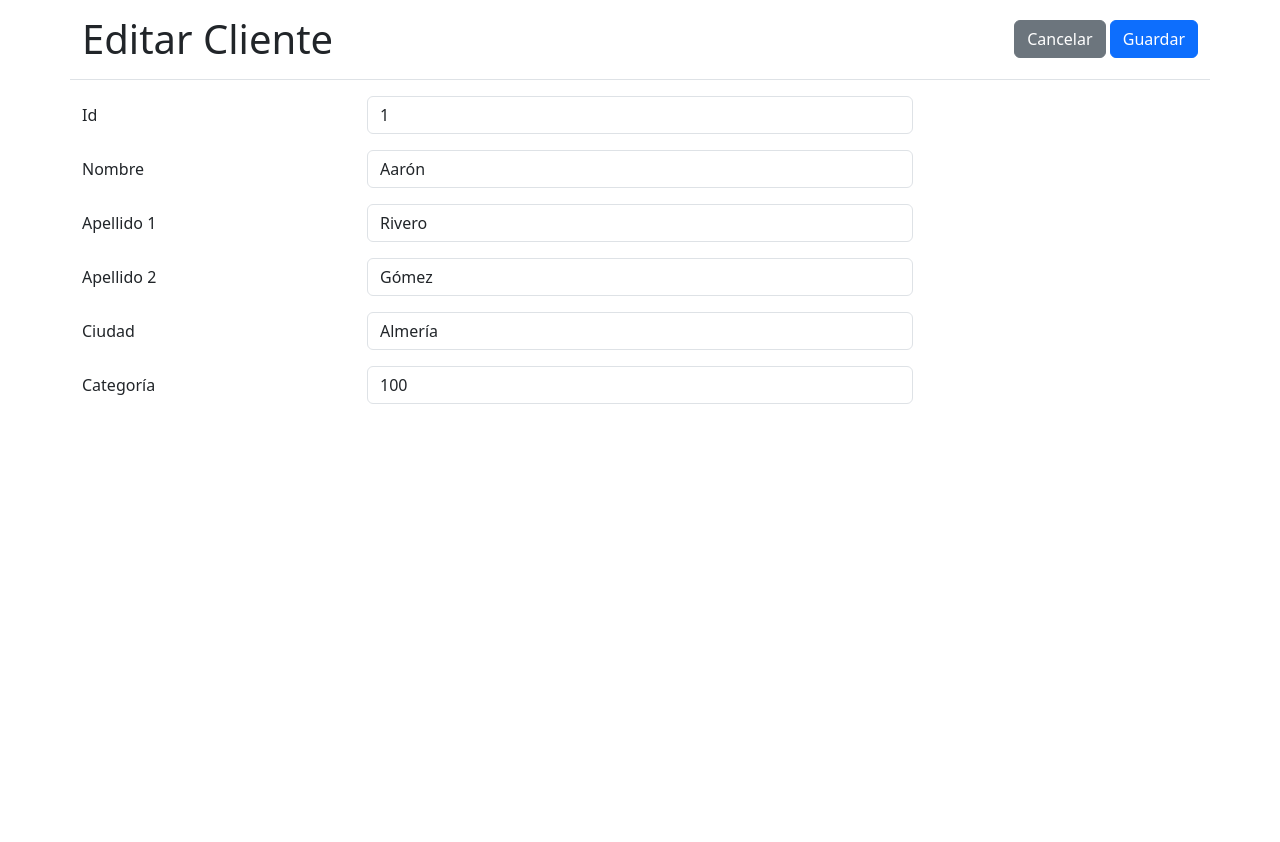
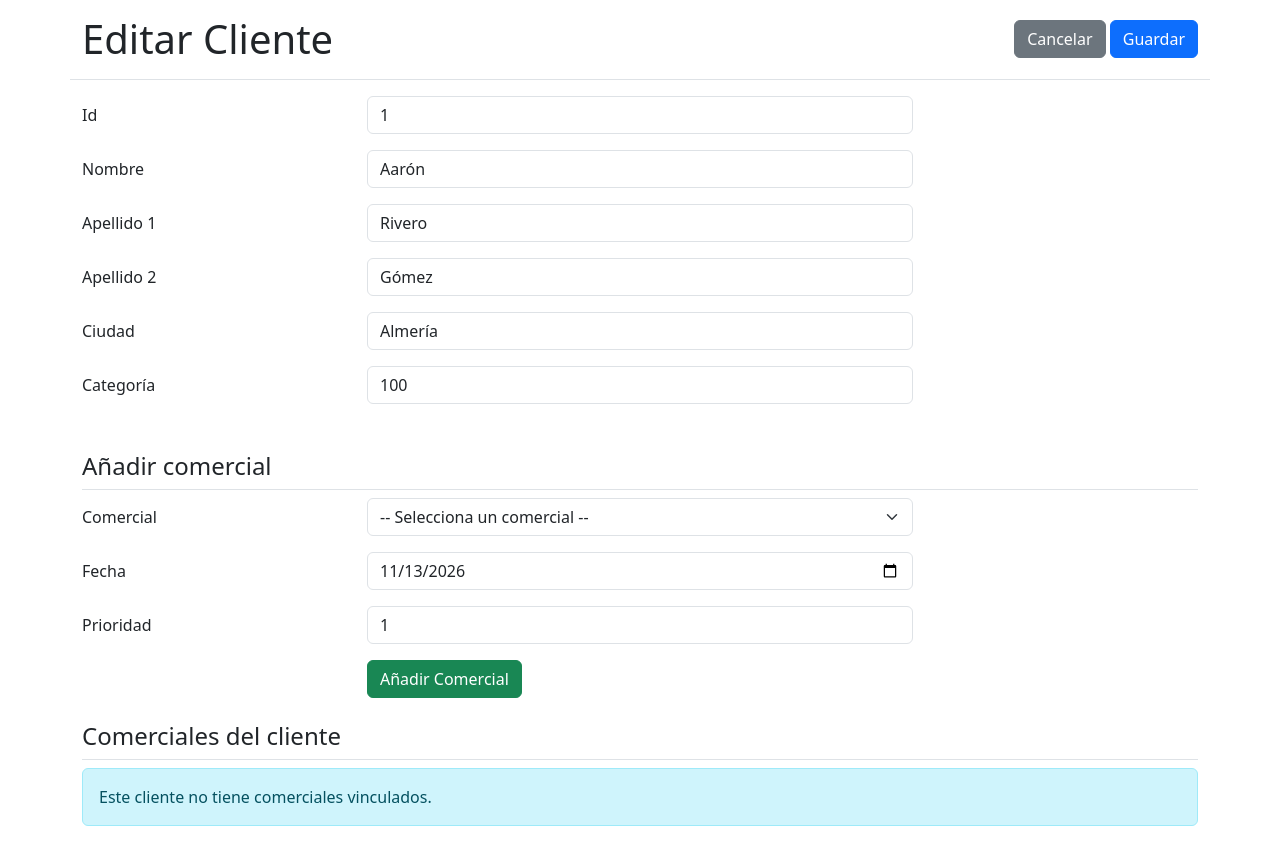
Before and after one commit to Sergi0-RG/spring-ventas, a Spring Boot app: page /clientes/editar/1 in a window 1280 px wide. Shown: the part 73-915 px from the top of the page. Before the commit the page ends 477 px from the top, so only its background shows below. Run offline with Spring Boot 4, Linux system fonts and the light colour scheme; data comes from the database, SQL or seed files in the repository; both versions use the stored data as it was after the commit; data that the repository does not hold is empty.

Commit message:
v0.0.7: relación N:M cliente-comercial (tabla cliente_has_comercial, añadir y borrar comerciales en editar cliente)

```diff
--- a/pom.xml
+++ b/pom.xml
@@ -11,7 +11,7 @@
 	</parent>
 	<groupId>org.iesvdm</groupId>
 	<artifactId>ventas</artifactId>
-	<version>0.0.6</version>
+	<version>0.0.7</version>
 	<name>ventas</name>
 	<description>CRUD ventas con Spring MVC, JDBC y Thymeleaf</description>
 	<properties>
--- a/src/main/java/org/iesvdm/controlador/ClienteController.java
+++ b/src/main/java/org/iesvdm/controlador/ClienteController.java
@@ -1,13 +1,18 @@
 package org.iesvdm.controlador;
 
+import java.time.LocalDate;
+import java.util.ArrayList;
 import java.util.List;
 
 import org.iesvdm.modelo.Cliente;
+import org.iesvdm.modelo.ClienteComercial;
 import org.iesvdm.service.ClienteService;
+import org.iesvdm.service.ComercialService;
 import org.springframework.beans.propertyeditors.StringTrimmerEditor;
 import org.springframework.dao.DataIntegrityViolationException;
 import org.springframework.stereotype.Controller;
 import org.springframework.ui.Model;
+import org.springframework.validation.BindingResult;
 import org.springframework.web.bind.WebDataBinder;
 import org.springframework.web.bind.annotation.GetMapping;
 import org.springframework.web.bind.annotation.InitBinder;
@@ -21,10 +26,12 @@ import org.springframework.web.servlet.mvc.support.RedirectAttributes;
 public class ClienteController {
 
 	private final ClienteService clienteService;
+	private final ComercialService comercialService;
 
 	// Inyección por constructor: no hace falta @Autowired
-	public ClienteController(ClienteService clienteService) {
+	public ClienteController(ClienteService clienteService, ComercialService comercialService) {
 		this.clienteService = clienteService;
+		this.comercialService = comercialService;
 	}
 
 	// Los campos de texto vacíos del formulario se guardan como null (y no como "")
@@ -102,6 +109,10 @@ public class ClienteController {
 		}
 		model.addAttribute("cliente", cliente);
 
+		// formulario aparte para añadir comerciales: fecha de hoy y prioridad 1 por defecto
+		model.addAttribute("vinculo", new ClienteComercial(id, null, LocalDate.now(), 1));
+		cargarComerciales(model, id);
+
 		return "editar-cliente";
 	}
 
@@ -123,11 +134,70 @@ public class ClienteController {
 			clienteService.deleteCliente(id);
 			ra.addFlashAttribute("mensaje", "Cliente eliminado correctamente.");
 		} catch (DataIntegrityViolationException e) {
-			// el cliente tiene pedidos asociados (clave foránea)
-			ra.addFlashAttribute("error", "No se puede eliminar el cliente porque tiene pedidos asociados.");
+			// el cliente tiene pedidos o comerciales asociados (clave foránea)
+			ra.addFlashAttribute("error", "No se puede eliminar el cliente porque tiene pedidos o comerciales asociados.");
 		}
 
 		return "redirect:/clientes";
 	}
 
+	// Añade un comercial al cliente (formulario aparte del de edición) y vuelve a editar
+	@PostMapping("/clientes/editar/{id}/comerciales/anadir")
+	public String submitAnadirComercial(@PathVariable Integer id,
+			@ModelAttribute("vinculo") ClienteComercial vinculo, BindingResult result,
+			Model model, RedirectAttributes ra) {
+
+		Cliente cliente = clienteService.one(id);
+		if (cliente == null) {
+			return "redirect:/clientes";
+		}
+		vinculo.setClienteId(id);
+
+		List<String> errores = new ArrayList<>();
+		if (result.hasErrors()) {
+			errores.add("Revisa los datos: la fecha o la prioridad no tienen un formato válido.");
+		}
+		if (vinculo.getComercialId() == null || comercialService.one(vinculo.getComercialId()) == null) {
+			errores.add("El comercial seleccionado no existe.");
+		} else if (clienteService.existsVinculo(id, vinculo.getComercialId())) {
+			errores.add("Ese comercial ya está vinculado al cliente.");
+		}
+		if (vinculo.getFecha() == null) {
+			errores.add("La fecha es obligatoria.");
+		}
+		if (vinculo.getPrioridad() == null || vinculo.getPrioridad() < 1) {
+			errores.add("La prioridad es obligatoria y debe ser un número mayor o igual que 1.");
+		}
+
+		if (!errores.isEmpty()) {
+			// se vuelve al formulario de editar mostrando los errores
+			model.addAttribute("cliente", cliente);
+			model.addAttribute("errores", errores);
+			cargarComerciales(model, id);
+			return "editar-cliente";
+		}
+
+		clienteService.addComercial(vinculo);
+		ra.addFlashAttribute("mensaje", "Comercial añadido al cliente.");
+
+		return "redirect:/clientes/editar/" + id;
+	}
+
+	// Borra el vínculo cliente-comercial y vuelve a editar
+	@PostMapping("/clientes/editar/{id}/comerciales/borrar/{comercialId}")
+	public String submitBorrarComercial(@PathVariable Integer id, @PathVariable Integer comercialId,
+			RedirectAttributes ra) {
+
+		clienteService.removeComercial(id, comercialId);
+		ra.addFlashAttribute("mensaje", "Comercial desvinculado del cliente.");
+
+		return "redirect:/clientes/editar/" + id;
+	}
+
+	/** Carga el listado de comerciales vinculados y los disponibles para el select. */
+	private void cargarComerciales(Model model, int clienteId) {
+		model.addAttribute("listaComercialesVinculados", clienteService.listComercialesVinculados(clienteId));
+		model.addAttribute("listaComercialesDisponibles", clienteService.listComercialesDisponibles(clienteId));
+	}
+
 }
--- a/src/main/java/org/iesvdm/controlador/ComercialController.java
+++ b/src/main/java/org/iesvdm/controlador/ComercialController.java
@@ -103,8 +103,8 @@ public class ComercialController {
 			comercialService.deleteComercial(id);
 			ra.addFlashAttribute("mensaje", "Comercial eliminado correctamente.");
 		} catch (DataIntegrityViolationException e) {
-			// el comercial tiene pedidos asociados (clave foránea)
-			ra.addFlashAttribute("error", "No se puede eliminar el comercial porque tiene pedidos asociados.");
+			// el comercial tiene pedidos o clientes asociados (clave foránea)
+			ra.addFlashAttribute("error", "No se puede eliminar el comercial porque tiene pedidos o clientes asociados.");
 		}
 
 		return "redirect:/comerciales";
--- a/src/main/resources/templates/editar-cliente.html
+++ b/src/main/resources/templates/editar-cliente.html
@@ -18,6 +18,12 @@
 	</div>
 </nav>
 <div class="container">
+	<div th:if="${mensaje}" class="alert alert-success" role="alert" th:text="${mensaje}">Mensaje</div>
+	<div th:if="${errores}" class="alert alert-danger" role="alert">
+		<ul class="mb-0">
+			<li th:each="e : ${errores}" th:text="${e}">Error</li>
+		</ul>
+	</div>
 	<form th:action="@{/clientes/editar/__${cliente.id}__}" th:object="${cliente}" method="post">
 		<div class="row align-items-center border-bottom py-3 mb-3">
 			<div class="col-6">
@@ -65,6 +71,72 @@
 			</div>
 		</div>
 	</form>
+
+	<!-- Segundo formulario, aparte del de Cliente: vincular comerciales (relación N:M) -->
+	<h2 class="h4 mt-5 pb-2 border-bottom">Añadir comercial</h2>
+
+	<div th:if="${#lists.isEmpty(listaComercialesDisponibles)}" class="alert alert-info">
+		No quedan comerciales por añadir a este cliente.
+	</div>
+
+	<form th:unless="${#lists.isEmpty(listaComercialesDisponibles)}"
+		th:action="@{/clientes/editar/__${cliente.id}__/comerciales/anadir}" th:object="${vinculo}" method="post">
+		<div class="row mb-3">
+			<label class="col-md-3 col-form-label">Comercial</label>
+			<div class="col-md-6">
+				<select class="form-select" th:field="*{comercialId}" required>
+					<option value="">-- Selecciona un comercial --</option>
+					<option th:each="co : ${listaComercialesDisponibles}" th:value="${co.id}"
+						th:text="${co.nombreCompleto}">Comercial</option>
+				</select>
+			</div>
+		</div>
+		<div class="row mb-3">
+			<label class="col-md-3 col-form-label">Fecha</label>
+			<div class="col-md-6">
+				<input type="date" class="form-control" th:field="*{fecha}" required/>
+			</div>
+		</div>
+		<div class="row mb-3">
+			<label class="col-md-3 col-form-label">Prioridad</label>
+			<div class="col-md-6">
+				<input type="number" class="form-control" th:field="*{prioridad}" step="1" min="1" required/>
+			</div>
+		</div>
+		<div class="row mb-3">
+			<div class="col-md-6 offset-md-3">
+				<button class="btn btn-success" type="submit">Añadir Comercial</button>
+			</div>
+		</div>
+	</form>
+
+	<!-- Listado de comerciales vinculados al cliente -->
+	<h2 class="h4 mt-4 pb-2 border-bottom">Comerciales del cliente</h2>
+
+	<div th:if="${#lists.isEmpty(listaComercialesVinculados)}" class="alert alert-info">
+		Este cliente no tiene comerciales vinculados.
+	</div>
+
+	<div th:unless="${#lists.isEmpty(listaComercialesVinculados)}">
+		<div class="row fw-bold border-bottom py-2">
+			<div class="col-5">Comercial</div>
+			<div class="col-2">Fecha</div>
+			<div class="col-2">Prioridad</div>
+			<div class="col-3 text-center">Acción</div>
+		</div>
+		<div class="row py-2 border-bottom align-items-center" th:each="v : ${listaComercialesVinculados}">
+			<div class="col-5" th:text="${v.comercialNombre}">Comercial</div>
+			<div class="col-2" th:text="${v.fecha}">2024-01-15</div>
+			<div class="col-2" th:text="${v.prioridad}">1</div>
+			<div class="col-3 text-center">
+				<form th:action="@{/clientes/editar/__${cliente.id}__/comerciales/borrar/__${v.comercialId}__}"
+					method="post" class="d-inline"
+					onsubmit="return confirm('¿Quitar este comercial del cliente?');">
+					<button class="btn btn-danger btn-sm" type="submit">Borrar</button>
+				</form>
+			</div>
+		</div>
+	</div>
 </div>
 </body>
 </html>
```
Also changed, not shown: src/main/java/org/iesvdm/dao/ClienteComercialDAO.java (added, +23 -0 lines), src/main/java/org/iesvdm/dao/ClienteComercialDAOImpl.java (added, +96 -0 lines), src/main/java/org/iesvdm/dto/ComercialVinculadoDTO.java (added, +20 -0 lines), src/main/java/org/iesvdm/modelo/ClienteComercial.java (added, +26 -0 lines), src/main/java/org/iesvdm/service/ClienteService.java (+30 -1 lines), src/main/resources/ventas.sql (+21 -0 lines), README.md.
